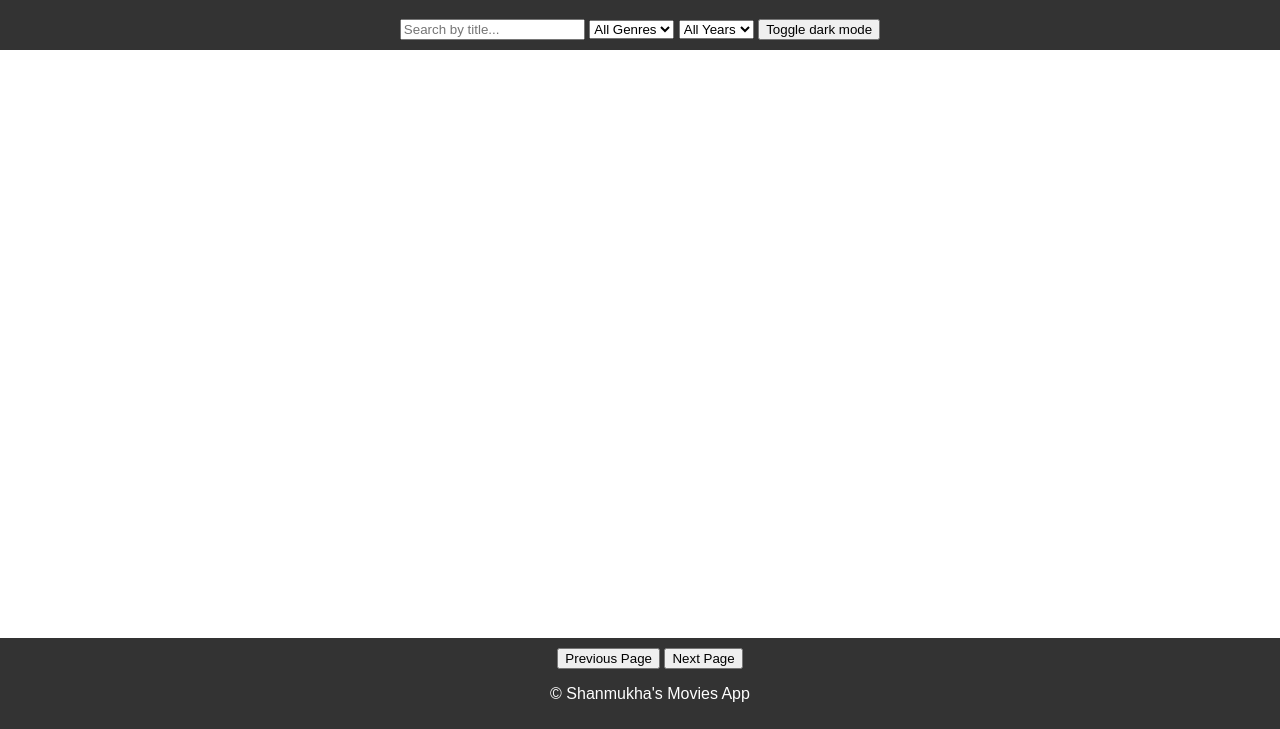
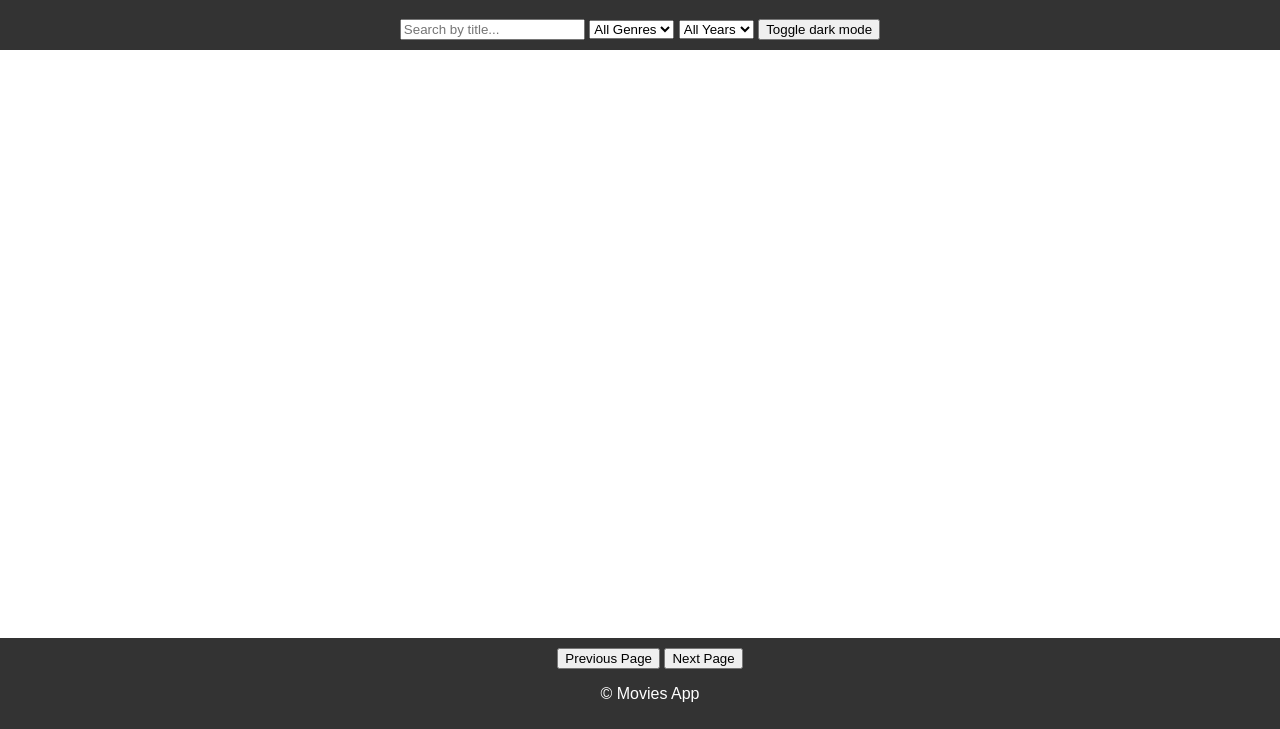
Before and after one commit to shaikjunaid7899/Movies_App, a website: page Task/index.html in a window 1280 px wide. Shown: the part 71-800 px from the top of the page. Drawn offline with nearby package versions, Linux system fonts and the light colour scheme; no server answers.

Commit message:
Update index.html

```diff
--- a/Task/index.html
+++ b/Task/index.html
@@ -25,7 +25,7 @@
 <footer>
     <button id="prevPageButton">Previous Page</button>
     <button id="nextPageButton">Next Page</button>
-    <p>&copy; Shanmukha's Movies App</p>
+    <p>&copy; Movies App</p>
 </footer>
 </body>
 </html>
```
